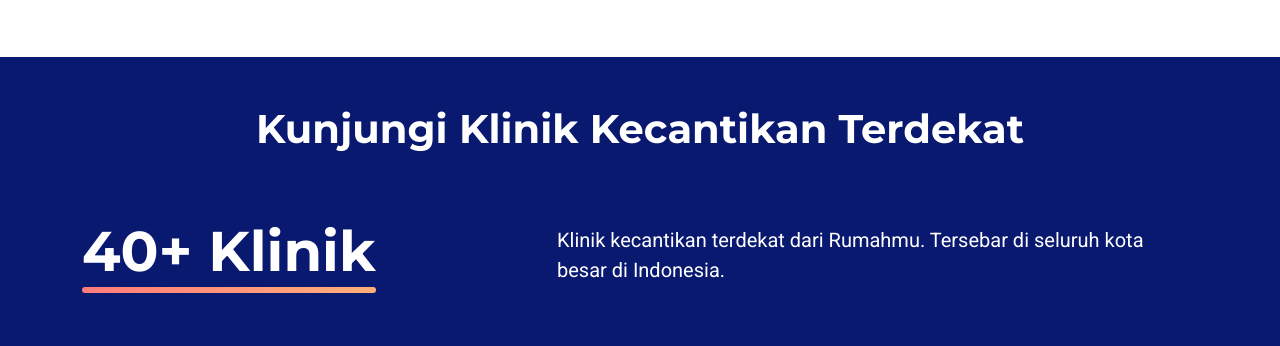
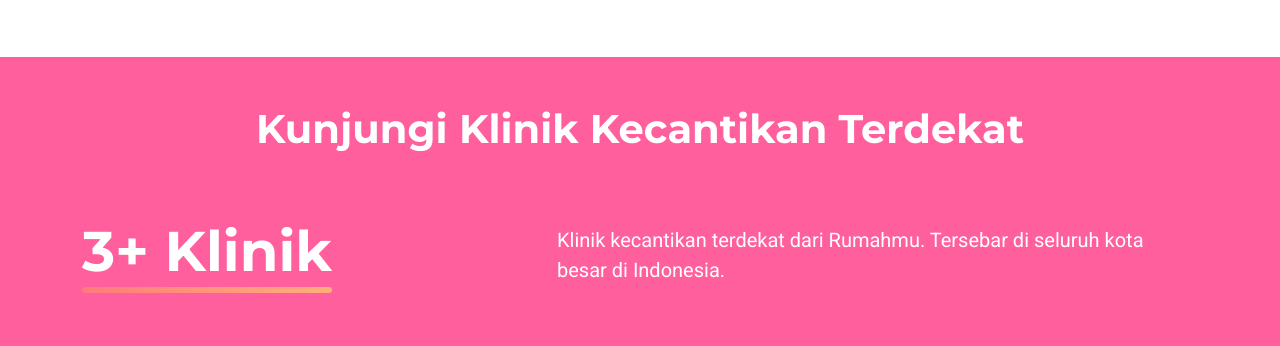
Before and after one commit to merciercorrp/animateskinthetic.com, a plain HTML site: page index.html in a window 1280 px wide. Shown: the part 4935-5281 px from the top of the page. Drawn offline with nearby package versions, Linux system fonts and the light colour scheme.

Commit message:
Update 18 Nov 2025

```diff
--- a/index.html
+++ b/index.html
@@ -574,7 +574,7 @@
       <!-- Kiri -->
       <div class="col-md-5 text-center text-md-start mb-4 mb-md-0">
         <h2 class="fw-bold display-4 position-relative d-inline-block">
-          40+ Klinik
+          3+ Klinik
           <span class="underline"></span>
         </h2>
       </div>
@@ -612,7 +612,7 @@
 <!-- CSS -->
 <style>
   .clinic-section {
-    background: #0a1970; /* biru gelap */
+    background: #ff5f9d; /* biru gelap */
     position: relative;
     padding-top: 80px;
     padding-bottom: 80px;
```
